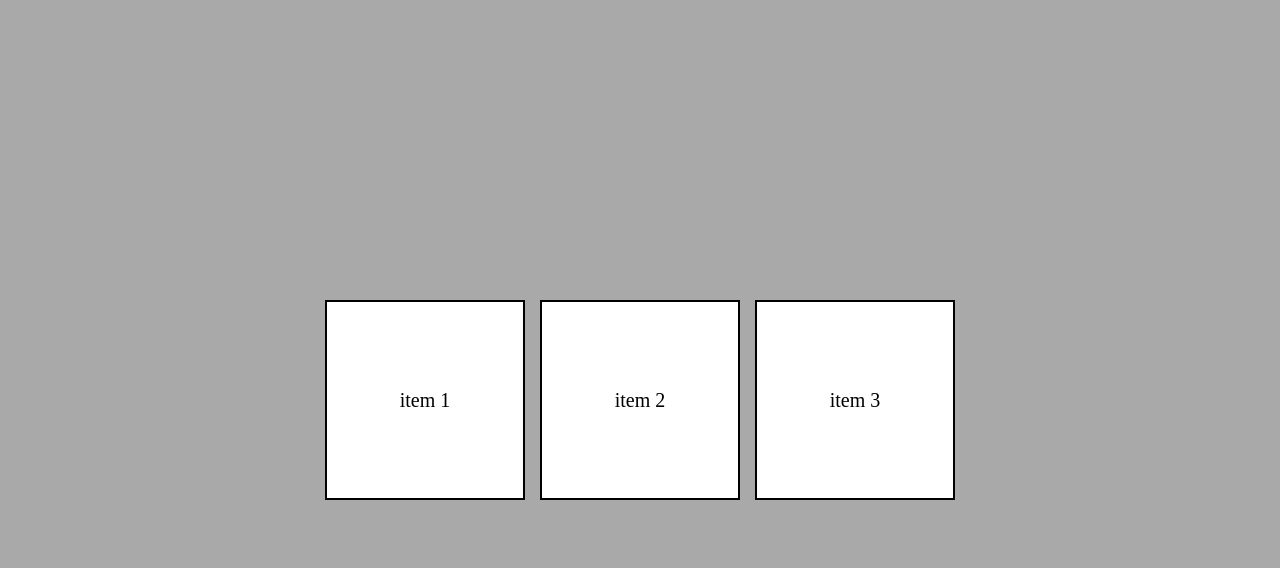
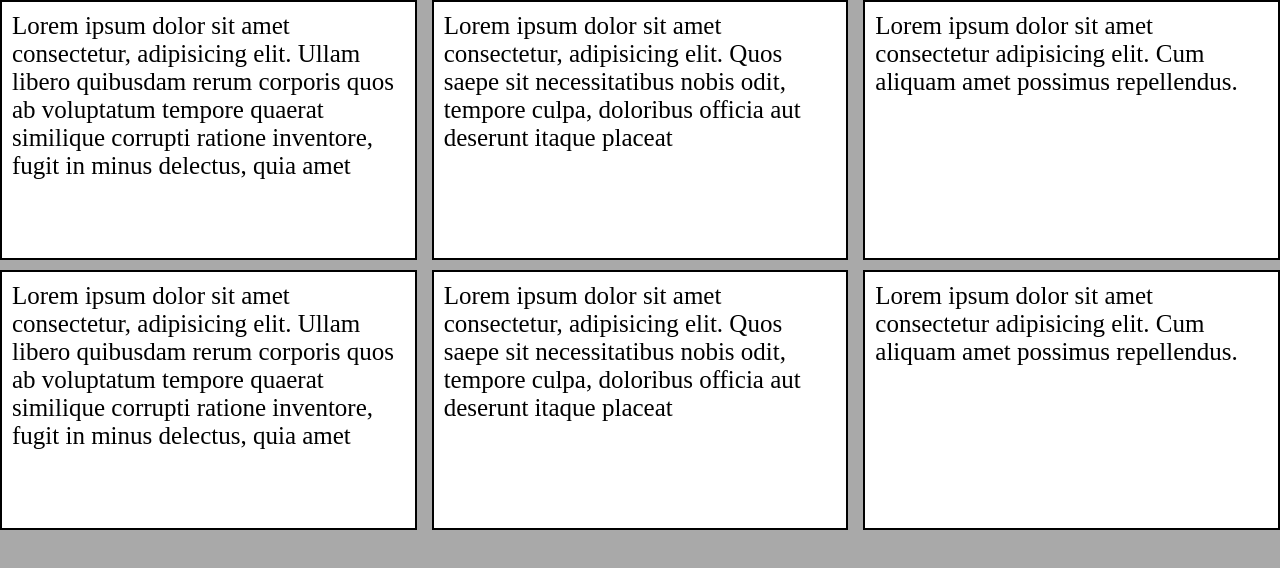
Before and after one commit to Kaue-Marin/full-stack-javascript, a plain HTML site: page css/flexbox/flex container.html in a window 1280 px wide. Drawn offline with Linux system fonts and the light colour scheme.

Commit message:
começo grid

```diff
--- a/css/flexbox/flex container.css
+++ b/css/flexbox/flex container.css
@@ -5,21 +5,19 @@
 }
 
 .container {
-  display: flex;
-  gap: 0px 15px;
-  align-items: center;
-  justify-content: center;
+  display: grid;
   background-color: darkgray;
   height: 100vh;
+  grid-template-columns: repeat(3, 1fr);
+  grid-template-rows: repeat(3, 1fr);
+  grid-auto-rows: 210px;
+  gap: 10px 15px;
 }
 
 .itens {
+  display: flex;
   background-color: white;
   border: 2px solid black;
-  font-size: 20px;
-  height: 200px;
-  width: 200px;
-  display: flex;
-  justify-content: center;
-  align-items: center;
+  font-size: 25px;
+  padding: 10px;
 }
--- a/css/flexbox/flex container.html
+++ b/css/flexbox/flex container.html
@@ -4,19 +4,52 @@
     <meta charset="UTF-8" />
     <meta http-equiv="X-UA-Compatible" content="IE=edge" />
     <meta name="viewport" content="width=device-width, initial-scale=1.0" />
-    <link rel="stylesheet" href="flex container.css">
+    <link rel="stylesheet" href="flex container.css" />
     <title>Layout estudos</title>
   </head>
   <body>
     <div class="container">
       <div class="itens">
-        <p>item 1</p>
+        <p>
+          Lorem ipsum dolor sit amet consectetur, adipisicing elit. Ullam libero
+          quibusdam rerum corporis quos ab voluptatum tempore quaerat similique
+          corrupti ratione inventore, fugit in minus delectus, quia amet
+        </p>
       </div>
       <div class="itens">
-        <p>item 2</p>
+        <p>
+          Lorem ipsum dolor sit amet consectetur, adipisicing elit. Quos saepe
+          sit necessitatibus nobis odit, tempore culpa, doloribus officia aut
+          deserunt itaque placeat
+        </p>
+      </div>
+
+      <div class="itens">
+        <p>
+          Lorem ipsum dolor sit amet consectetur adipisicing elit. Cum aliquam
+          amet possimus repellendus.
+        </p>
       </div>
       <div class="itens">
-        <p>item 3</p>
+        <p>
+          Lorem ipsum dolor sit amet consectetur, adipisicing elit. Ullam libero
+          quibusdam rerum corporis quos ab voluptatum tempore quaerat similique
+          corrupti ratione inventore, fugit in minus delectus, quia amet
+        </p>
+      </div>
+      <div class="itens">
+        <p>
+          Lorem ipsum dolor sit amet consectetur, adipisicing elit. Quos saepe
+          sit necessitatibus nobis odit, tempore culpa, doloribus officia aut
+          deserunt itaque placeat
+        </p>
+      </div>
+
+      <div class="itens">
+        <p>
+          Lorem ipsum dolor sit amet consectetur adipisicing elit. Cum aliquam
+          amet possimus repellendus.
+        </p>
       </div>
     </div>
   </body>
```
Also changed, not shown: css/flexbox/exercicio 1/exercicio.css (renamed from css/flexbox/exercicio.css), css/flexbox/exercicio 1/exercicio.html (renamed from css/flexbox/exercicio.html), css/flexbox/exercicio 1/imagens exercicios/iconrock-red.svg (renamed from css/flexbox/imagens exercicios/iconrock-red.svg), css/flexbox/exercicio 1/imagens exercicios/logo-onebitcode (1).svg (renamed from css/flexbox/imagens exercicios/logo-onebitcode (1).svg).
